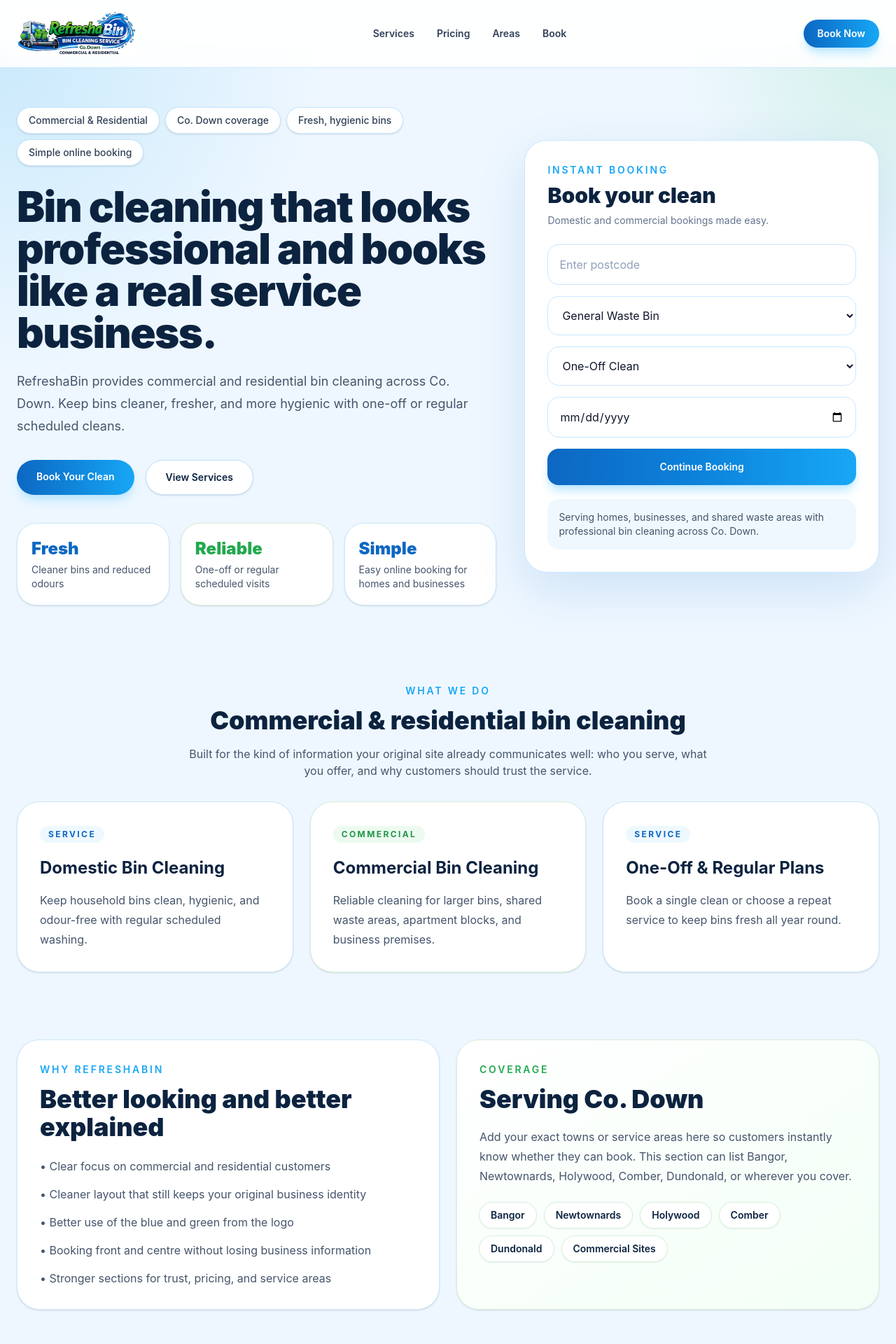
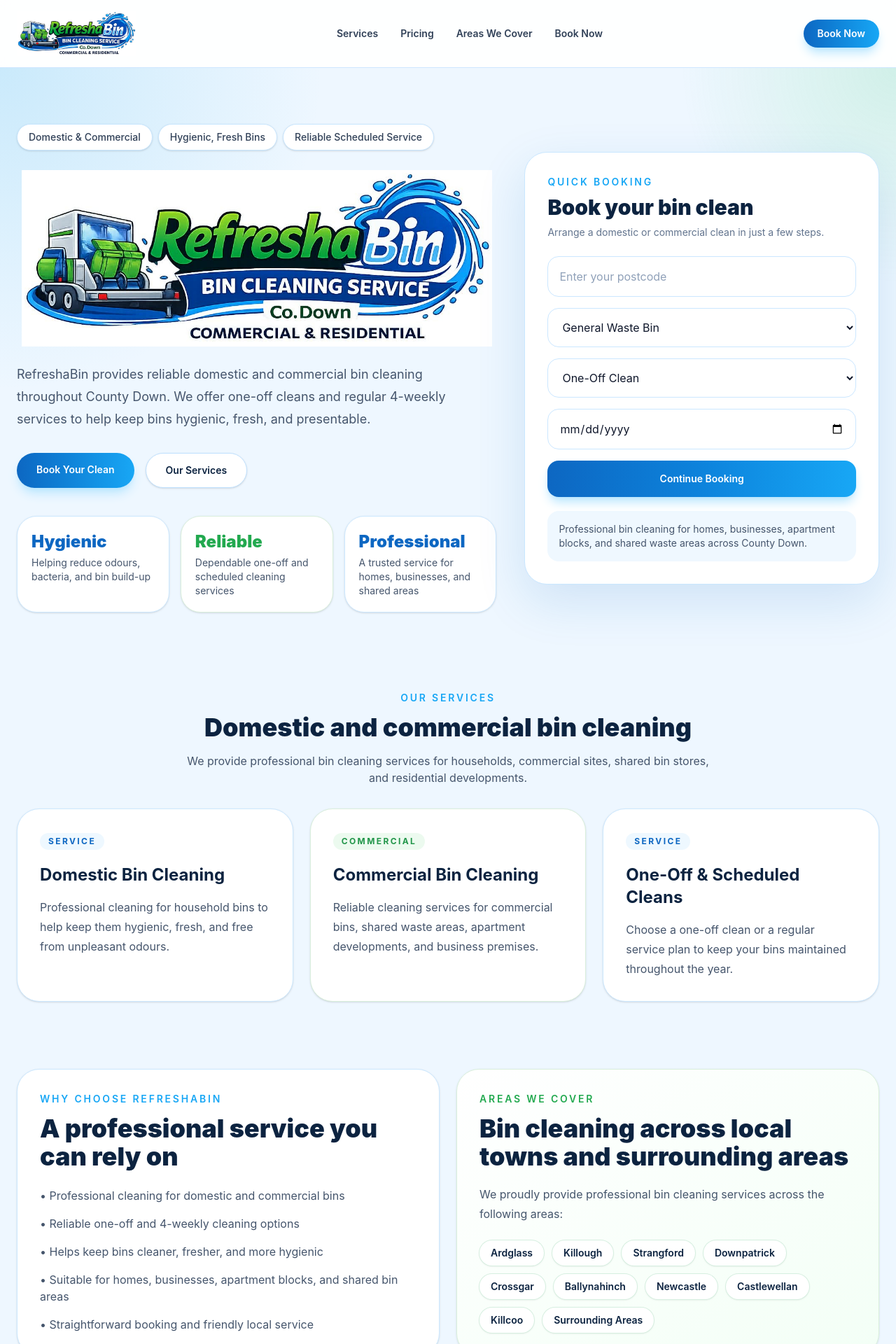
Before and after one commit to MaviUK/refreshabin, a React (Vite) app: page / in a window 1280 px wide. Shown: the top 1920 px of the page at 70% size. Built offline with nearby package versions, Linux system fonts and the light colour scheme.

Commit message:
Update App.jsx

```diff
--- a/src/App.jsx
+++ b/src/App.jsx
@@ -1,16 +1,44 @@
-export default function App() { const services = [ { title: "Domestic Bin Cleaning", text: "Keep household bins clean, hygienic, and odour-free with regular scheduled washing.", }, { title: "Commercial Bin Cleaning", text: "Reliable cleaning for larger bins, shared waste areas, apartment blocks, and business premises.", }, { title: "One-Off & Regular Plans", text: "Book a single clean or choose a repeat service to keep bins fresh all year round.", }, ];
+export default function App() {
+  const services = [
+    {
+      title: "Domestic Bin Cleaning",
+      text: "Professional cleaning for household bins to help keep them hygienic, fresh, and free from unpleasant odours.",
+    },
+    {
+      title: "Commercial Bin Cleaning",
+      text: "Reliable cleaning services for commercial bins, shared waste areas, apartment developments, and business premises.",
+    },
+    {
+      title: "One-Off & Scheduled Cleans",
+      text: "Choose a one-off clean or a regular service plan to keep your bins maintained throughout the year.",
+    },
+  ];
 
-const highlights = [ "Commercial & Residential", "Co. Down coverage", "Fresh, hygienic bins", "Simple online booking", ];
+  const highlights = [
+    "Domestic & Commercial",
+    "Hygienic, Fresh Bins",
+    "Reliable Scheduled Service",
+  ];
 
-const pricing = [ { title: "One-Off Clean", price: "£6", note: "Ideal for a one-time freshen up" }, { title: "4 Weekly Plan", price: "£5", note: "Best value recurring clean" }, { title: "Commercial Quote", price: "Custom", note: "Tailored for larger sites" }, ];
+  const pricing = [
+    { title: "One-Off Clean", price: "£15", note: "A convenient single clean for bins that need freshened up" },
+    { title: "4 Weekly Service", price: "£5", note: "Our most popular regular cleaning option" },
+    { title: "Commercial Quote", price: "Custom", note: "Tailored pricing for larger sites and business needs" },
+  ];
 
-return ( <div className="min-h-screen bg-[#eef7ff] text-slate-900"> <header className="sticky top-0 z-20 border-b border-[#cfe7ff] bg-white/90 backdrop-blur"> <div className="mx-auto flex max-w-7xl items-center justify-between px-6 py-4"> <div className="flex items-center gap-4"> <img src="/logo.jpeg" alt="RefreshaBin logo" className="h-14 w-auto sm:h-16" /> </div>
+  return (
+    <div className="min-h-screen bg-[#eef7ff] pb-24 text-slate-900 md:pb-0">
+      <header className="sticky top-0 z-20 border-b border-[#cfe7ff] bg-white/90 backdrop-blur">
+        <div className="mx-auto flex max-w-7xl items-center justify-between px-6 py-4">
+          <div className="flex items-center gap-4">
+            <img src="/logo.jpeg" alt="RefreshaBin logo" className="h-14 w-full sm:h-16" />
+          </div>
 
           <nav className="hidden items-center gap-8 text-sm font-semibold text-slate-700 md:flex">
             <a href="#services" className="transition hover:text-[#0b67c2]">Services</a>
             <a href="#pricing" className="transition hover:text-[#0b67c2]">Pricing</a>
-        <a href="#areas" className="transition hover:text-[#0b67c2]">Areas</a>
-        <a href="#book" className="transition hover:text-[#0b67c2]">Book</a>
+            <a href="#areas" className="transition hover:text-[#0b67c2]">Areas We Cover</a>
+            <a href="#book" className="transition hover:text-[#0b67c2]">Book Now</a>
           </nav>
 
           <a
@@ -22,12 +50,12 @@ return ( <div className="min-h-screen bg-[#eef7ff] text-slate-900"> <header clas
         </div>
       </header>
 
-  <section className="relative overflow-hidden -mt-6">
+      <section className="relative overflow-hidden">
         <div className="absolute inset-0 bg-[radial-gradient(circle_at_top_right,_rgba(34,197,94,0.14),_transparent_20%),radial-gradient(circle_at_top_left,_rgba(14,165,233,0.16),_transparent_30%)]" />
 
         <div className="relative mx-auto grid max-w-7xl gap-10 px-6 py-14 lg:grid-cols-[1.15fr_0.85fr] lg:items-center lg:py-20">
           <div>
-        <div className="inline-flex flex-wrap gap-2">
+            <div className="hidden md:inline-flex flex-wrap gap-2">
               {highlights.map((item) => (
                 <span
                   key={item}
@@ -38,13 +66,15 @@ return ( <div className="min-h-screen bg-[#eef7ff] text-slate-900"> <header clas
               ))}
             </div>
 
-        <h1 className="mt-7 max-w-3xl text-5xl font-black tracking-tight text-[#0c2340] sm:text-6xl">
-          Bin cleaning that looks professional and books like a real service business.
-        </h1>
+            <img
+              src="/logo.jpeg"
+              alt="RefreshaBin logo"
+              className="mt-7 w-full max-w-2xl mx-auto"
+            />
 
             <p className="mt-6 max-w-2xl text-lg leading-8 text-slate-600">
-          RefreshaBin provides commercial and residential bin cleaning across Co. Down.
-          Keep bins cleaner, fresher, and more hygienic with one-off or regular scheduled cleans.
+              RefreshaBin provides reliable domestic and commercial bin cleaning throughout County Down.
+              We offer one-off cleans and regular 4-weekly services to help keep bins hygienic, fresh, and presentable.
             </p>
 
             <div className="mt-8 flex flex-wrap gap-4">
@@ -58,22 +88,22 @@ return ( <div className="min-h-screen bg-[#eef7ff] text-slate-900"> <header clas
                 href="#services"
                 className="rounded-full border border-[#bfe1ff] bg-white px-7 py-3.5 text-sm font-semibold text-[#0c2340] shadow-sm"
               >
-            View Services
+                Our Services
               </a>
             </div>
 
             <div className="mt-10 grid gap-4 sm:grid-cols-3">
               <div className="rounded-[1.75rem] border border-[#cce8ff] bg-white p-5 shadow-sm">
-            <div className="text-2xl font-black text-[#0d67c2]">Fresh</div>
-            <div className="mt-1 text-sm text-slate-600">Cleaner bins and reduced odours</div>
+                <div className="text-2xl font-black text-[#0d67c2]">Hygienic</div>
+                <div className="mt-1 text-sm text-slate-600">Helping reduce odours, bacteria, and bin build-up</div>
               </div>
               <div className="rounded-[1.75rem] border border-[#d9efdc] bg-white p-5 shadow-sm">
                 <div className="text-2xl font-black text-[#22a94f]">Reliable</div>
-            <div className="mt-1 text-sm text-slate-600">One-off or regular scheduled visits</div>
+                <div className="mt-1 text-sm text-slate-600">Dependable one-off and scheduled cleaning services</div>
               </div>
               <div className="rounded-[1.75rem] border border-[#cce8ff] bg-white p-5 shadow-sm">
-            <div className="text-2xl font-black text-[#0d67c2]">Simple</div>
-            <div className="mt-1 text-sm text-slate-600">Easy online booking for homes and businesses</div>
+                <div className="text-2xl font-black text-[#0d67c2]">Professional</div>
+                <div className="mt-1 text-sm text-slate-600">A trusted service for homes, businesses, and shared areas</div>
               </div>
             </div>
           </div>
@@ -83,15 +113,15 @@ return ( <div className="min-h-screen bg-[#eef7ff] text-slate-900"> <header clas
             className="rounded-[2rem] border border-[#c9e7ff] bg-white p-6 shadow-[0_24px_70px_rgba(13,103,194,0.14)] sm:p-8"
           >
             <div className="mb-6">
-          <p className="text-sm font-semibold uppercase tracking-[0.2em] text-[#18a7f5]">Instant Booking</p>
-          <h2 className="mt-2 text-3xl font-black text-[#0c2340]">Book your clean</h2>
-          <p className="mt-2 text-sm text-slate-500">Domestic and commercial bookings made easy.</p>
+              <p className="text-sm font-semibold uppercase tracking-[0.2em] text-[#18a7f5]">Quick Booking</p>
+              <h2 className="mt-2 text-3xl font-black text-[#0c2340]">Book your bin clean</h2>
+              <p className="mt-2 text-sm text-slate-500">Arrange a domestic or commercial clean in just a few steps.</p>
             </div>
 
             <div className="space-y-4">
               <input
                 type="text"
-            placeholder="Enter postcode"
+                placeholder="Enter your postcode"
                 className="w-full rounded-2xl border border-[#cbe7ff] px-4 py-4 outline-none placeholder:text-slate-400 focus:border-[#18a7f5]"
               />
 
@@ -105,8 +135,8 @@ return ( <div className="min-h-screen bg-[#eef7ff] text-slate-900"> <header clas
               <select className="w-full rounded-2xl border border-[#cbe7ff] px-4 py-4 outline-none focus:border-[#18a7f5]">
                 <option>One-Off Clean</option>
                 <option>Every 4 Weeks</option>
-            <option>Monthly</option>
-            <option>Commercial Quote</option>
+                <option>Monthly Service</option>
+                <option>Commercial Quote Request</option>
               </select>
 
               <input
@@ -120,7 +150,7 @@ return ( <div className="min-h-screen bg-[#eef7ff] text-slate-900"> <header clas
             </div>
 
             <div className="mt-5 rounded-2xl bg-[#eff8ff] p-4 text-sm text-slate-600">
-          Serving homes, businesses, and shared waste areas with professional bin cleaning across Co. Down.
+              Professional bin cleaning for homes, businesses, apartment blocks, and shared waste areas across County Down.
             </div>
           </div>
         </div>
@@ -128,10 +158,10 @@ return ( <div className="min-h-screen bg-[#eef7ff] text-slate-900"> <header clas
 
       <section id="services" className="mx-auto max-w-7xl px-6 py-8">
         <div className="mb-8 text-center">
-      <p className="text-sm font-semibold uppercase tracking-[0.2em] text-[#18a7f5]">What We Do</p>
-      <h2 className="mt-3 text-4xl font-black text-[#0c2340]">Commercial & residential bin cleaning</h2>
+          <p className="text-sm font-semibold uppercase tracking-[0.2em] text-[#18a7f5]">Our Services</p>
+          <h2 className="mt-3 text-4xl font-black text-[#0c2340]">Domestic and commercial bin cleaning</h2>
           <p className="mx-auto mt-4 max-w-3xl text-slate-600">
-        Built for the kind of information your original site already communicates well: who you serve, what you offer, and why customers should trust the service.
+            We provide professional bin cleaning services for households, commercial sites, shared bin stores, and residential developments.
           </p>
         </div>
 
@@ -139,9 +169,15 @@ return ( <div className="min-h-screen bg-[#eef7ff] text-slate-900"> <header clas
           {services.map((item, index) => (
             <div
               key={item.title}
-          className={`rounded-[2rem] border bg-white p-8 shadow-sm ${index === 1 ? "border-[#d9efdc]" : "border-[#cce8ff]"}`}
+              className={`rounded-[2rem] border bg-white p-8 shadow-sm ${
+                index === 1 ? "border-[#d9efdc]" : "border-[#cce8ff]"
+              }`}
             >
-          <div className={`inline-flex rounded-full px-3 py-1 text-xs font-bold uppercase tracking-[0.2em] ${index === 1 ? "bg-[#ecfaef] text-[#22964a]" : "bg-[#eef8ff] text-[#0d67c2]"}`}>
+              <div
+                className={`inline-flex rounded-full px-3 py-1 text-xs font-bold uppercase tracking-[0.2em] ${
+                  index === 1 ? "bg-[#ecfaef] text-[#22964a]" : "bg-[#eef8ff] text-[#0d67c2]"
+                }`}
+              >
                 {index === 1 ? "Commercial" : "Service"}
               </div>
               <h3 className="mt-5 text-2xl font-bold text-[#0c2340]">{item.title}</h3>
@@ -154,26 +190,43 @@ return ( <div className="min-h-screen bg-[#eef7ff] text-slate-900"> <header clas
       <section className="mx-auto max-w-7xl px-6 py-16">
         <div className="grid gap-6 lg:grid-cols-2">
           <div className="rounded-[2rem] border border-[#cce8ff] bg-white p-8 shadow-sm">
-        <p className="text-sm font-semibold uppercase tracking-[0.2em] text-[#18a7f5]">Why RefreshaBin</p>
-        <h2 className="mt-3 text-4xl font-black text-[#0c2340]">Better looking and better explained</h2>
+            <p className="text-sm font-semibold uppercase tracking-[0.2em] text-[#18a7f5]">Why Choose RefreshaBin</p>
+            <h2 className="mt-3 text-4xl font-black text-[#0c2340]">A professional service you can rely on</h2>
             <ul className="mt-6 space-y-4 text-slate-600">
-          <li>• Clear focus on commercial and residential customers</li>
-          <li>• Cleaner layout that still keeps your original business identity</li>
-          <li>• Better use of the blue and green from the logo</li>
-          <li>• Booking front and centre without losing business information</li>
-          <li>• Stronger sections for trust, pricing, and service areas</li>
+              <li>• Professional cleaning for domestic and commercial bins</li>
+              <li>• Reliable one-off and 4-weekly cleaning options</li>
+              <li>• Helps keep bins cleaner, fresher, and more hygienic</li>
+              <li>• Suitable for homes, businesses, apartment blocks, and shared bin areas</li>
+              <li>• Straightforward booking and friendly local service</li>
             </ul>
           </div>
 
-      <div id="areas" className="rounded-[2rem] border border-[#d9efdc] bg-gradient-to-br from-[#ffffff] to-[#f3fff6] p-8 shadow-sm">
-        <p className="text-sm font-semibold uppercase tracking-[0.2em] text-[#22a94f]">Coverage</p>
-        <h2 className="mt-3 text-4xl font-black text-[#0c2340]">Serving Co. Down</h2>
+          <div
+            id="areas"
+            className="rounded-[2rem] border border-[#d9efdc] bg-gradient-to-br from-[#ffffff] to-[#f3fff6] p-8 shadow-sm"
+          >
+            <p className="text-sm font-semibold uppercase tracking-[0.2em] text-[#22a94f]">Areas We Cover</p>
+            <h2 className="mt-3 text-4xl font-black text-[#0c2340]">Bin cleaning across local towns and surrounding areas</h2>
             <p className="mt-5 leading-7 text-slate-600">
-          Add your exact towns or service areas here so customers instantly know whether they can book. This section can list Bangor, Newtownards, Holywood, Comber, Dundonald, or wherever you cover.
+              We proudly provide professional bin cleaning services across the following areas:
             </p>
             <div className="mt-6 flex flex-wrap gap-3">
-          {["Bangor", "Newtownards", "Holywood", "Comber", "Dundonald", "Commercial Sites"].map((area) => (
-            <span key={area} className="rounded-full bg-white px-4 py-2 text-sm font-semibold text-[#0c2340] shadow-sm ring-1 ring-[#d6efe0]">
+              {[
+                "Ardglass",
+                "Killough",
+                "Strangford",
+                "Downpatrick",
+                "Crossgar",
+                "Ballynahinch",
+                "Newcastle",
+                "Castlewellan",
+                "Killcoo",
+                "Surrounding Areas",
+              ].map((area) => (
+                <span
+                  key={area}
+                  className="rounded-full bg-white px-4 py-2 text-sm font-semibold text-[#0c2340] shadow-sm ring-1 ring-[#d6efe0]"
+                >
                   {area}
                 </span>
               ))}
@@ -185,17 +238,21 @@ return ( <div className="min-h-screen bg-[#eef7ff] text-slate-900"> <header clas
       <section id="pricing" className="mx-auto max-w-7xl px-6 py-4 pb-16">
         <div className="text-center">
           <p className="text-sm font-semibold uppercase tracking-[0.2em] text-[#18a7f5]">Pricing</p>
-      <h2 className="mt-3 text-4xl font-black text-[#0c2340]">Simple pricing for homes and business enquiries</h2>
+          <h2 className="mt-3 text-4xl font-black text-[#0c2340]">Straightforward pricing for homes and businesses</h2>
         </div>
 
         <div className="mt-10 grid gap-6 md:grid-cols-3">
           {pricing.map((item, index) => (
             <div
               key={item.title}
-          className={`rounded-[2rem] border bg-white p-8 text-center shadow-sm ${index === 1 ? "border-[#22c55e] ring-2 ring-[#dff6e8]" : "border-[#cce8ff]"}`}
+              className={`rounded-[2rem] border bg-white p-8 text-center shadow-sm ${
+                index === 1 ? "border-[#22c55e] ring-2 ring-[#dff6e8]" : "border-[#cce8ff]"
+              }`}
             >
               <h3 className="text-2xl font-bold text-[#0c2340]">{item.title}</h3>
-          <div className={`mt-5 text-5xl font-black ${index === 1 ? "text-[#22a94f]" : "text-[#0d67c2]"}`}>{item.price}</div>
+              <div className={`mt-5 text-5xl font-black ${index === 1 ? "text-[#22a94f]" : "text-[#0d67c2]"}`}>
+                {item.price}
+              </div>
               <p className="mt-4 text-slate-600">{item.note}</p>
             </div>
           ))}
@@ -206,17 +263,40 @@ return ( <div className="min-h-screen bg-[#eef7ff] text-slate-900"> <header clas
         <div className="mx-auto max-w-7xl rounded-[2rem] bg-gradient-to-r from-[#0c63ba] via-[#1188de] to-[#19a9f4] p-10 text-white shadow-[0_24px_70px_rgba(13,103,194,0.2)]">
           <div className="grid gap-6 lg:grid-cols-[1fr_auto] lg:items-center">
             <div>
-          <h2 className="text-4xl font-black">Ready to make the site look right and actually book customers?</h2>
+              <h2 className="text-4xl font-black">Ready to book your bin clean?</h2>
               <p className="mt-4 max-w-2xl text-white/90">
-            This version gives you the stronger branding and fuller information you asked for. Next we should wire the booking form to a real booking flow.
+                Choose a one-off clean or set up a regular service to keep your bins looking cleaner, smelling fresher, and maintained all year round.
               </p>
             </div>
-        <a href="#book" className="inline-flex items-center justify-center rounded-full bg-white px-7 py-3.5 text-sm font-semibold text-[#0d67c2] shadow-lg">
+            <a
+              href="#book"
+              className="inline-flex items-center justify-center rounded-full bg-white px-7 py-3.5 text-sm font-semibold text-[#0d67c2] shadow-lg"
+            >
               Start Booking
             </a>
           </div>
         </div>
       </section>
+
+      {/* Mobile Bottom Contact Bar */}
+      <div className="fixed bottom-0 left-0 right-0 z-50 border-t border-white/20 bg-white/95 p-3 shadow-[0_-10px_30px_rgba(0,0,0,0.08)] backdrop-blur md:hidden">
+        <div className="grid grid-cols-2 gap-3">
+          <a
+            href="https://wa.me/447835843481"
+            target="_blank"
+            rel="noreferrer"
+            className="rounded-full bg-[#22a94f] px-4 py-3 text-center text-sm font-bold text-white shadow-lg"
+          >
+            Chat
+          </a>
+          <a
+            href="tel:+447835843481"
+            className="rounded-full bg-gradient-to-r from-[#0d67c2] to-[#18a7f5] px-4 py-3 text-center text-sm font-bold text-white shadow-lg"
+          >
+            Call Us
+          </a>
         </div>
-
-); }
+      </div>
+    </div>
+  );
+}
```
Lines whose indentation alone changed are shown as unchanged.
